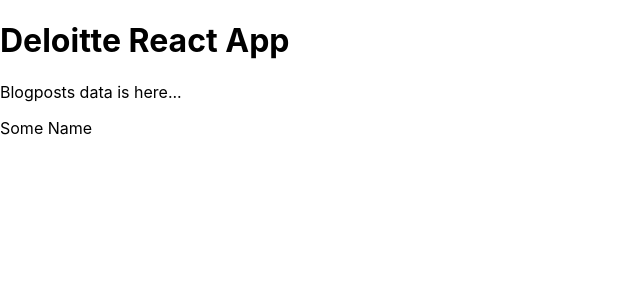
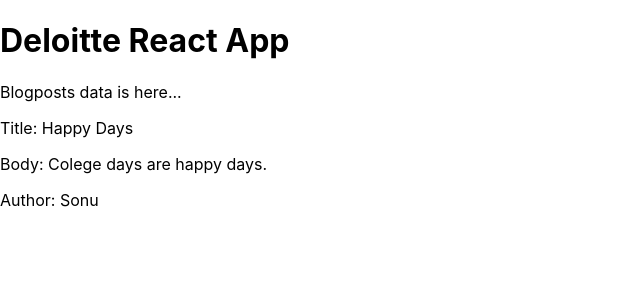
Before and after one commit to vamandeshmukh/deloitte-mar6-app, a React (Create React App) app: page / in a window 1280 px wide. Shown: the top 300 px of the page, without its empty margins (0-640 px from the left). Built offline with nearby package versions, Linux system fonts and the light colour scheme.

Commit message:
react-js

```diff
--- a/src/components/BlogPosts.js
+++ b/src/components/BlogPosts.js
@@ -1,12 +1,20 @@
+// state
+// props
 
 const BlogPosts = () => {
 
-    const blogName = 'Some Name';
+    const blogData = {
+        title: 'Happy Days',
+        body: 'Colege days are happy days.',
+        author: 'Sonu'
+    };
 
     return (
         <div>
             <p>Blogposts data is here...</p>
-            <p> {blogName} </p>
+            <p> Title: {blogData.title}</p>
+            <p> Body: {blogData.body}</p>
+            <p> Author: {blogData.author}</p>
         </div>
     );
 };
```
